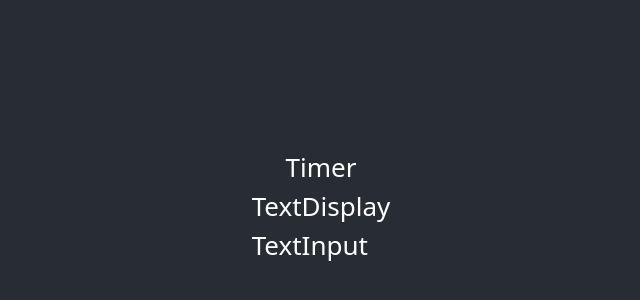
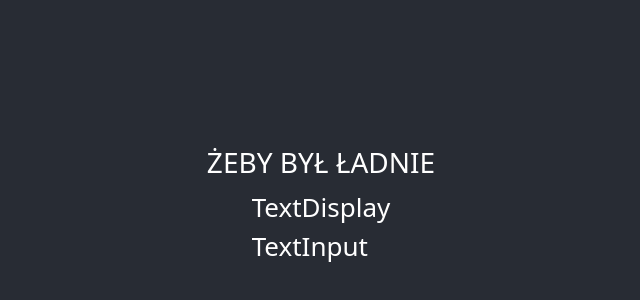
Before and after one commit to HoryzontalnaGrupaProjektowa/SpeedTyperTest, a React (Create React App) app: page / in a window 1280 px wide. Shown: the part 194-494 px from the top of the page, without its empty margins (319-959 px from the left). Built offline with nearby package versions, Linux system fonts and the light colour scheme; the HTML template or start-up script is replaced by a standard one.

Commit message:
Testowy Commit TomkaP

```diff
--- a/src/Timer.js
+++ b/src/Timer.js
@@ -3,7 +3,7 @@ import React from 'react'
 export default function TodoList() {
     return (
         <div>
-            Timer
+          <h3>ŻEBY BYŁ ŁADNIE</h3>
         </div>
     )
 }
```
